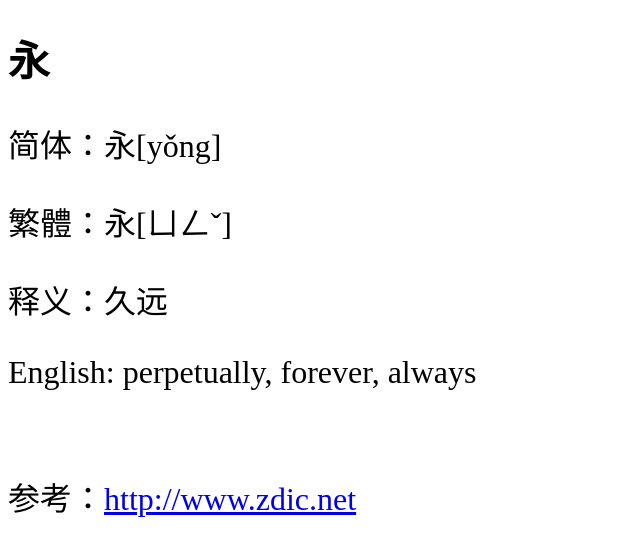
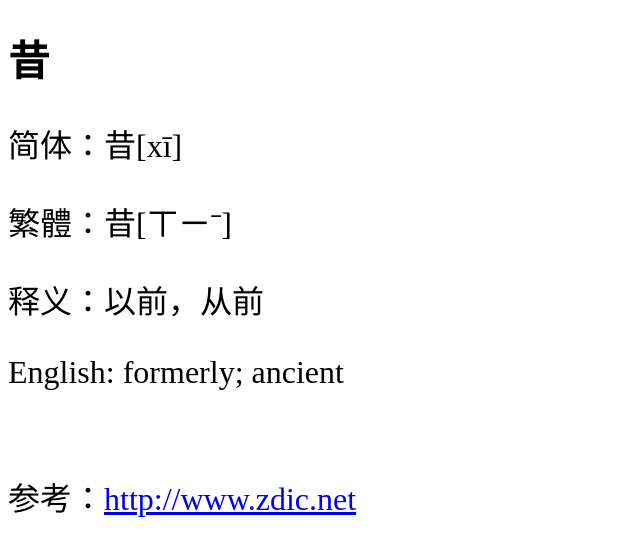
Before and after one commit to shengzhe/livecalligraphy, a Jekyll site: the page built from _posts/2012-08-31-LanTing-280.html, in a window 1280 px wide. Shown: the top 556 px of the page, without its empty margins (0-640 px from the left). Built offline with Jekyll 4.4.1, drawn with Linux system fonts in a browser that asks for light colours; Markdown is read by kramdown in place of the engine named in the settings.

Commit message:
Update 2012-08-31-LanTing-280.html

```diff
--- a/_posts/2012-08-31-LanTing-280.html
+++ b/_posts/2012-08-31-LanTing-280.html
@@ -1,11 +1,11 @@
 ---
 layout: default
-title: 兰亭集序第1个字 (1st character of Lan Ting)
+title: 兰亭集序第280个字 (280th character of Lan Ting)
 ---
-<h1>永</h1>
-<p>简体：永[yǒng]</p>
-<p>繁體：永[ㄩㄥˇ]</p>
-<p>释义：久远</p>
-<p>English: perpetually, forever, always</p>
+<h1>昔</h1>
+<p>简体：昔[xī]</p>
+<p>繁體：昔[ㄒㄧˉ]</p>
+<p>释义：以前，从前</p>
+<p>English: formerly; ancient</p>
 <br/>
-<p>参考：<a href="http://www.zdic.net/zd/zi/ZdicE6ZdicB0ZdicB8.htm">http://www.zdic.net</a></p>
+<p>参考：<a href="http://www.zdic.net/z/1b/js/6614.htm">http://www.zdic.net</a></p>
```
